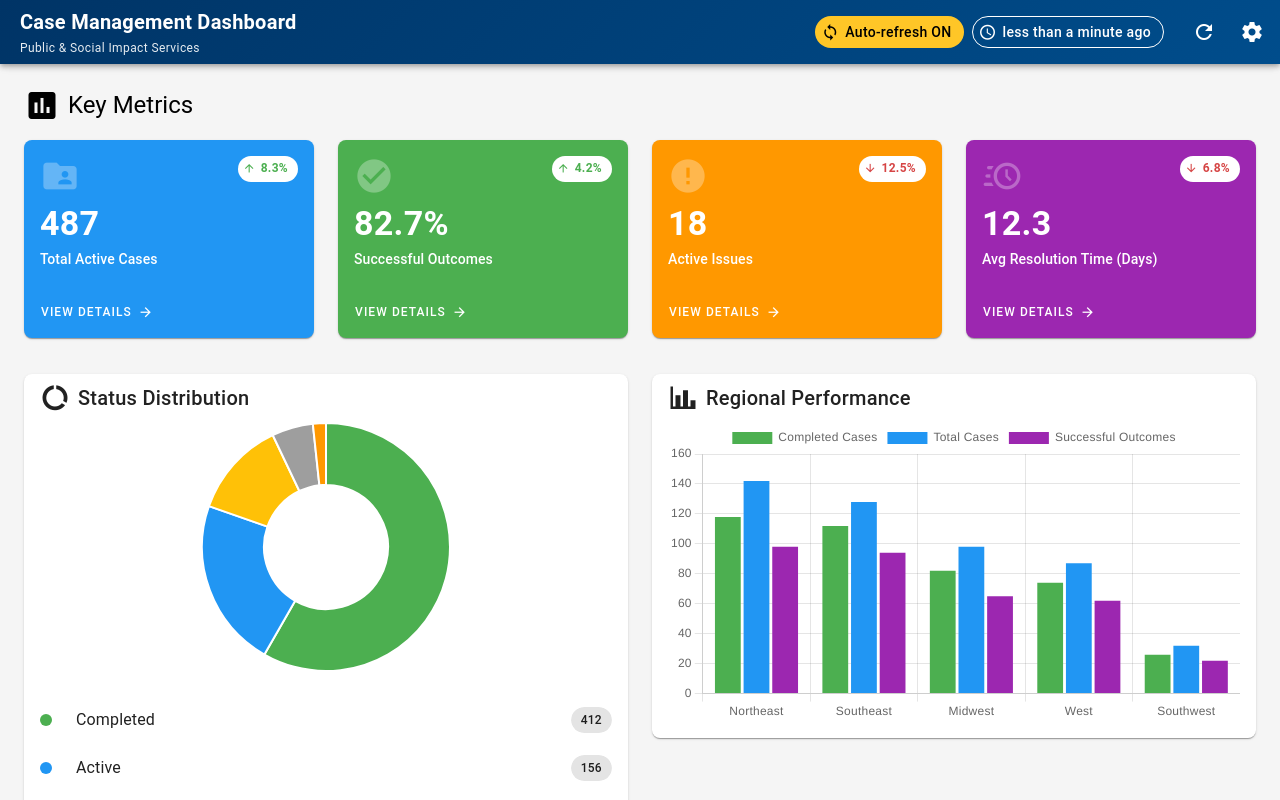
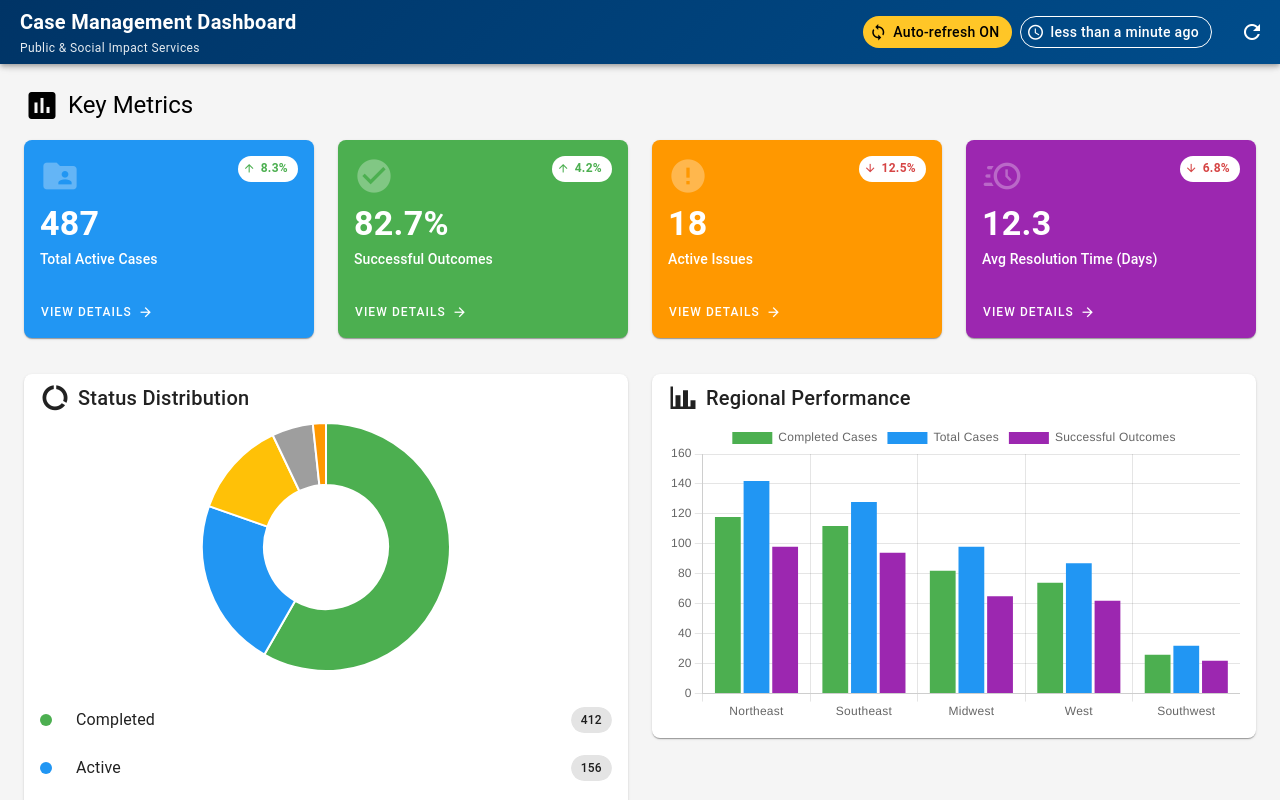
Before and after one commit to michaelbodellslalom/my-operational-dashboard, a Vue app: page / in a window 1280 px wide. Shown: the top 800 px of the page. Built offline with nearby package versions, Linux system fonts and the light colour scheme.

Commit message:
Remove settings icon from header

```diff
--- a/src/components/DashboardHeader.vue
+++ b/src/components/DashboardHeader.vue
@@ -35,8 +35,6 @@
         color="white"
         variant="text"
       ></v-btn>
-
-      <v-btn icon="mdi-cog" color="white" variant="text"></v-btn>
     </template>
   </v-app-bar>
 </template>
```
